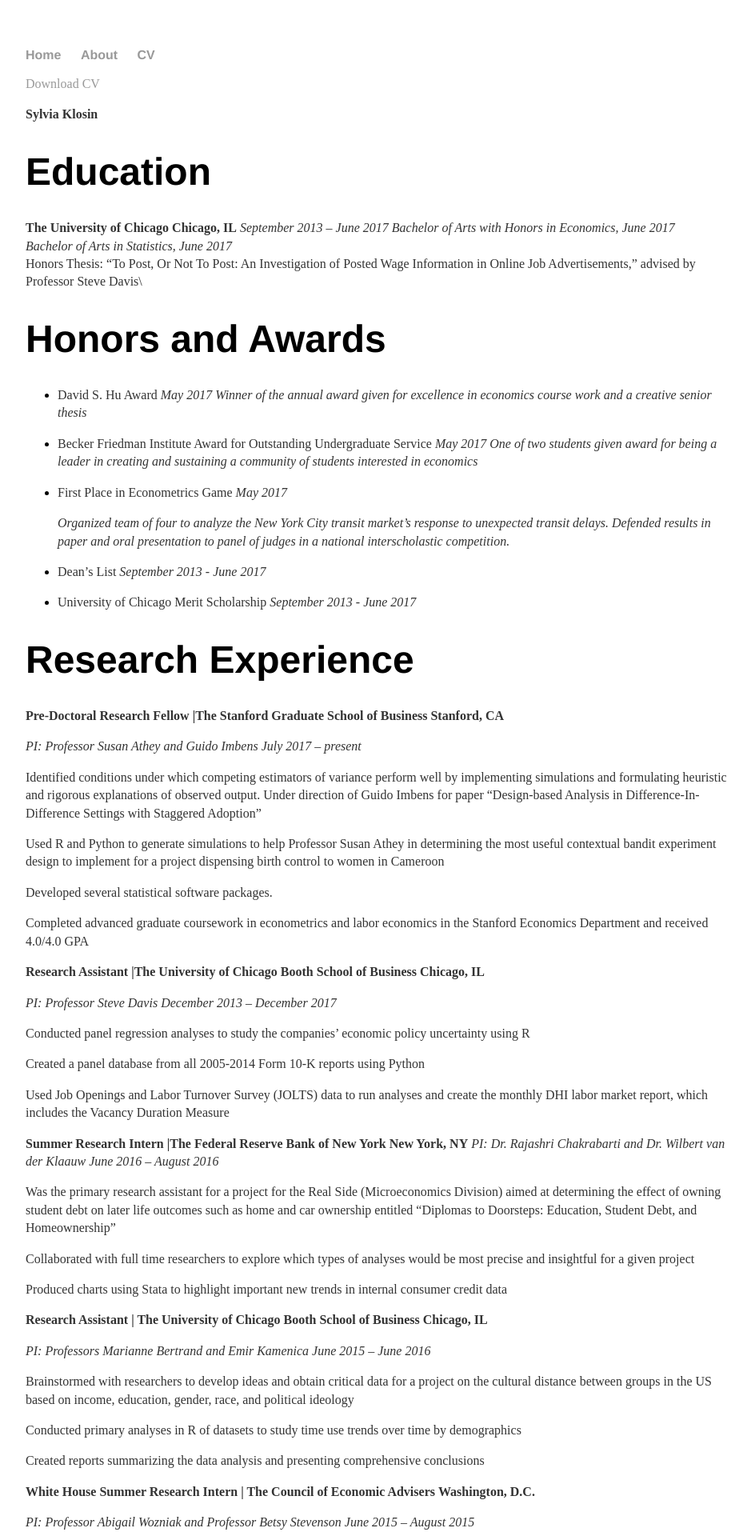
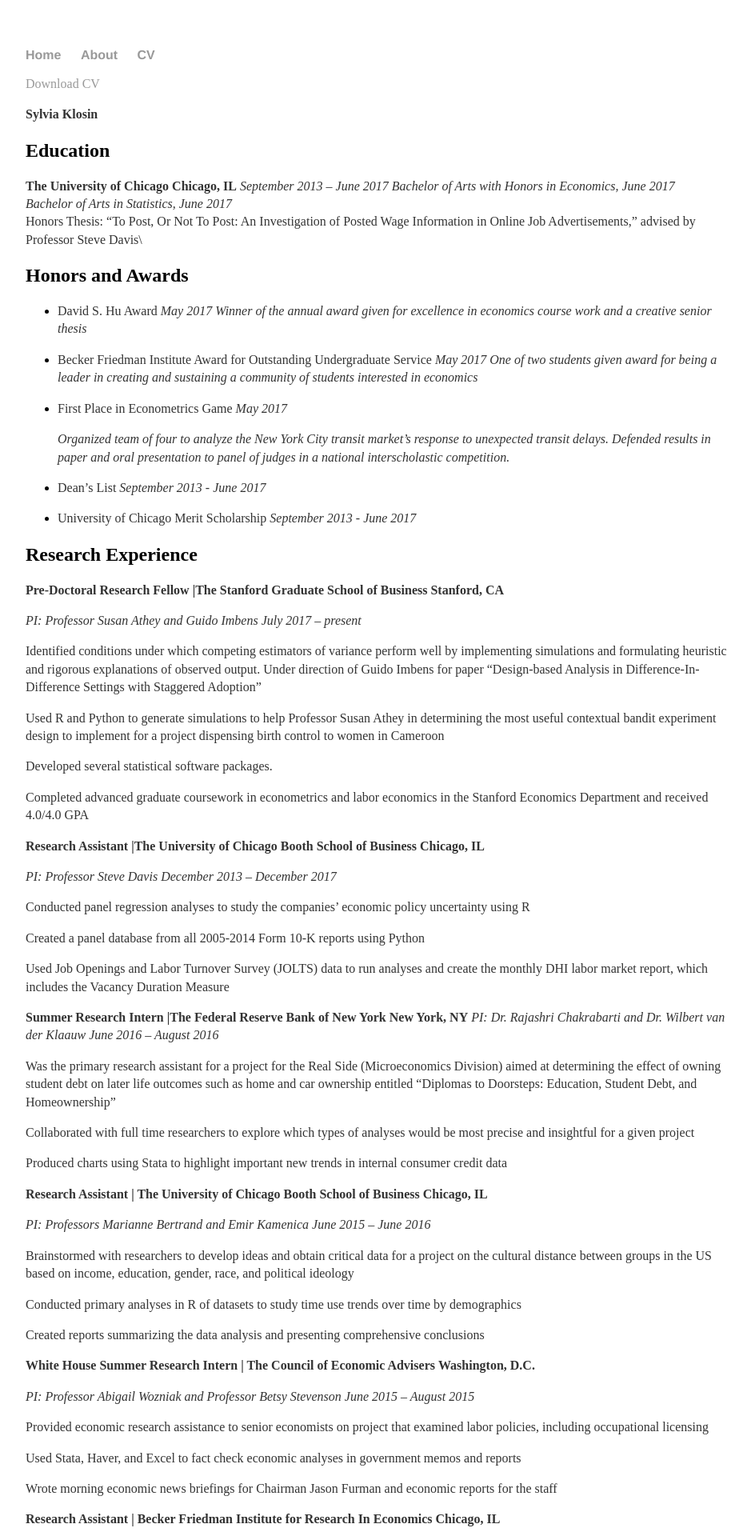
Before and after one commit to lcurrier/lcurrier.github.io, a Jekyll site: the page built from cv/index.md, in a window 1280 px wide. Shown: the top 1920 px of the page at 80% size, without its empty margins (160-1099 px from the left). Built offline with Jekyll 4.4.1, drawn with Linux system fonts in a browser that asks for light colours.

```diff
--- a/cv/index.md
+++ b/cv/index.md
@@ -6,13 +6,13 @@ title: Sylvia Klosin's CV
 
 **Sylvia Klosin**
 
-# Education
+## Education
 **The University of Chicago**     **Chicago, IL** *September 2013 -- June 2017*
 *Bachelor of Arts with Honors in Economics, June 2017*
 *Bachelor of Arts in Statistics, June 2017*\
 Honors Thesis: "To Post, Or Not To Post: An Investigation of Posted Wage Information in Online Job Advertisements," advised by Professor Steve Davis\
 
-# Honors and Awards
+## Honors and Awards
 
 -   David S. Hu Award *May 2017*
 *Winner of the annual award given for excellence in economics course
@@ -34,7 +34,7 @@ Honors Thesis: "To Post, Or Not To Post: An Investigation of Posted Wage Informa
 
 -   University of Chicago Merit Scholarship *September 2013 - June 2017*
 
-# Research Experience
+## Research Experience
 **Pre-Doctoral Research Fellow \|The Stanford Graduate School of Business**     **Stanford, CA**
 
   *PI: Professor Susan Athey and Guido Imbens*     *July 2017 -- present*
@@ -123,7 +123,7 @@ Fund
 
 Supervised team of 10 and assisted with the running of field experiments
 
-# Publications
+## Publications
 
 **Published**
 
@@ -145,7 +145,7 @@ Frato and Winnie van Dyke
 -- "Does School Attendance Impact Graduation Rates: An Investigation of
 DCPS." With Mary Vansuch
 
-# Academic Leadership and Service
+## Academic Leadership and Service
 
   **Oeconomica** -- *University of Chicago Undergraduate Economics Research Society*     **Chicago, IL**
 
@@ -173,7 +173,7 @@ Taught undergraduate students with no previous coding experience how to
 use R and replicate economic papers, including Professors' Card and
 Kruger's paper on minimum wage
 
-# Skills
+## Skills
 
 R, Python, LaTeX
 
```
